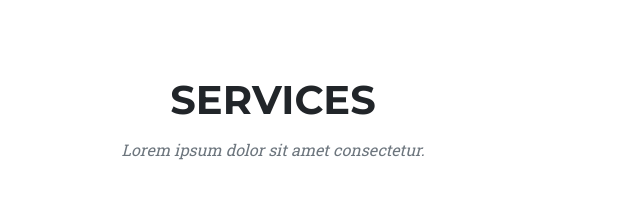
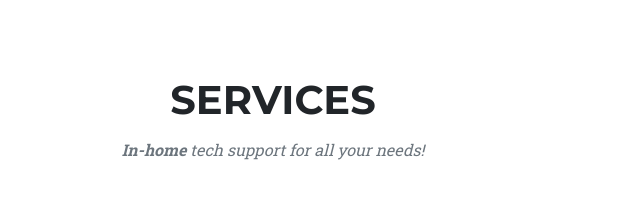
Before and after one commit to chrismuntean/Smart-Home-Seniors, a plain HTML site: page index.html in a window 1280 px wide. Shown: the part 820-1040 px from the top of the page, 367-1007 px from the left. Drawn offline with nearby package versions, Linux system fonts and the light colour scheme.

Commit message:
Changed section subheading

```diff
--- a/index.html
+++ b/index.html
@@ -54,7 +54,7 @@
             <div class="container">
                 <div class="text-center">
                     <h2 class="section-heading text-uppercase">Services</h2>
-                    <h3 class="section-subheading text-muted">Lorem ipsum dolor sit amet consectetur.</h3>
+                    <h3 class="section-subheading text-muted"><b>In-home</b> tech support for all your needs!</h3>
                 </div>
                 <div class="row text-center">
                     <div class="col-md-4">
```
